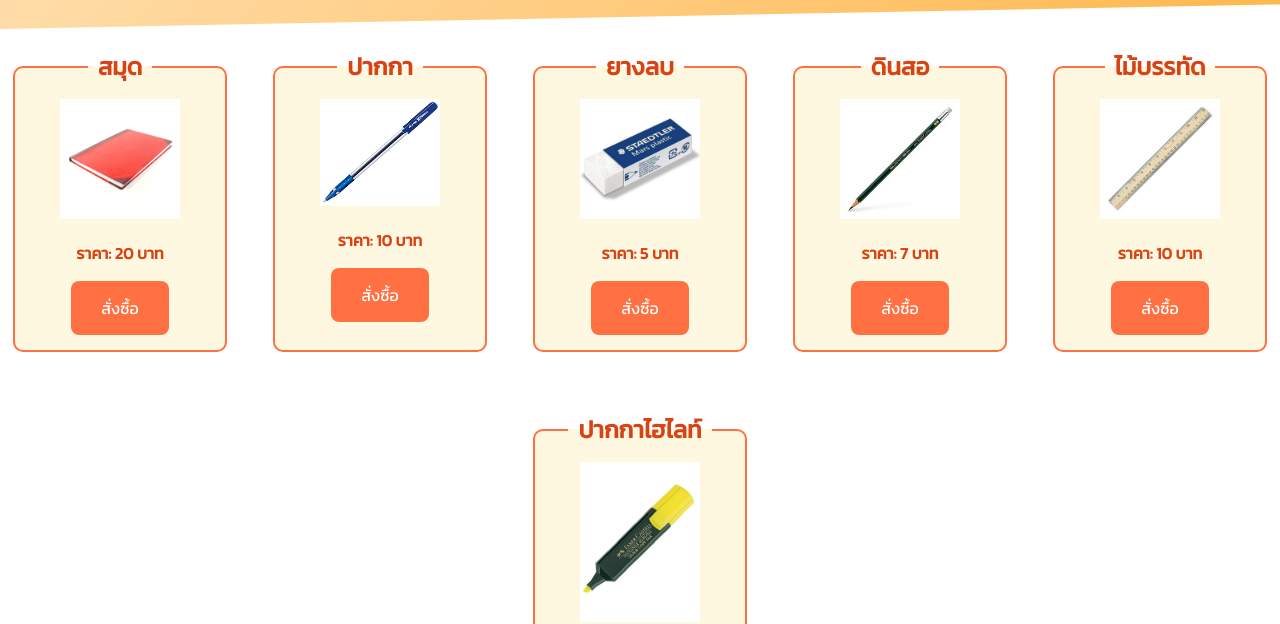
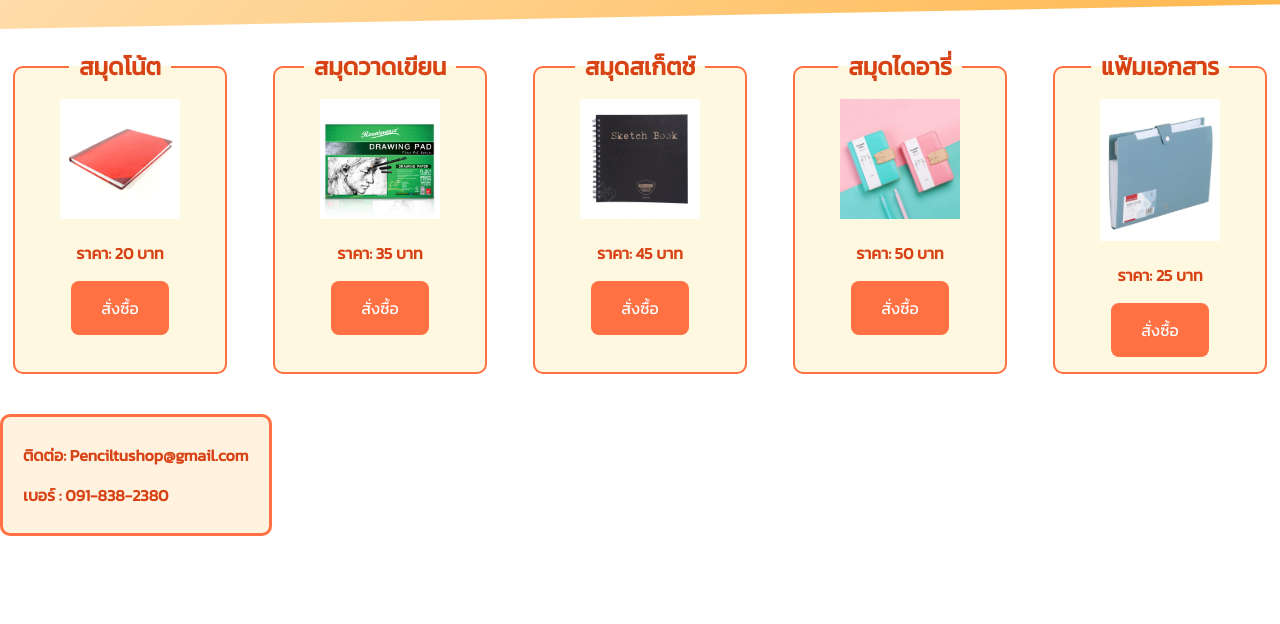
Before and after one commit to Chatchanon-Rueansuk/6809650408_MyShop, a plain HTML site: page my1stcategory.html in a window 1280 px wide. Shown: the part 176-800 px from the top of the page. Drawn offline with Linux system fonts and the light colour scheme.

Commit message:
add product

```diff
--- a/my1stcategory.html
+++ b/my1stcategory.html
@@ -19,8 +19,8 @@
     <section id="products">
         <div class="fieldset-row">
             <fieldset class="title-box">
-                <legend>สมุด</legend>
-                <img src="resources/book.jpg" alt="สมุด" width="120">
+                <legend>สมุดโน้ต</legend>
+                <img src="resources/book.jpg" alt="สมุดโน้ต" width="120">
                 <!--
                 ที่มารูป https://www.google.com/imgres?q=%E0%B8%AA%E0%B8%A1%E0%B8%B8%E0%B8%94&imgurl=https%3A%2F%2Fofficework.co.th%2Fupload%2Fproduct%2F0120-0080-02.JPG&imgrefurl=https%3A%2F%2Fofficework.co.th%2Fproduct-detail.html%3Fpid%3D0120-0080&docid=RzZgT17MqfbRQM&tbnid=0hsRHqWxlKfzEM&vet=12ahUKEwjNuqDThbOPAxUWklYBHYP_C7wQM3oECBcQAA..i&w=600&h=600&hcb=2&ved=2ahUKEwjNuqDThbOPAxUWklYBHYP_C7wQM3oECBcQAA
                 -->
@@ -29,52 +29,42 @@
             </fieldset>
 
             <fieldset class="title-box">
-                <legend>ปากกา</legend>
-                <img src="resources/pen.png" alt="ปากกา" width="120">
+                <legend>สมุดวาดเขียน</legend>
+                <img src="resources/drawingpad.jpg" alt="สมุดวาดเขียน" width="120">
                 <!--
-                ที่มารูป https://www.google.com/url?sa=i&url=https%3A%2F%2Fwww.roritoworld.com%2Fproduct%2Fb-max-fast-ball-pen%2F%3Fsrsltid%3DAfmBOorQ9oN9lrxK4u5MapQX9HrzRegne7d4Qzx9N-SzQK9FbmpNjz75&psig=AOvVaw2hAFsFAY5-ewFO0CmqqBhf&ust=1756660698930000&source=images&cd=vfe&opi=89978449&ved=0CBUQjRxqFwoTCJD6p_OIs48DFQAAAAAdAAAAABAL
+                ที่มารูป https://officework.co.th/product-detail.html?pid=0222-0001
                 -->
-                <p class="price">ราคา: 10 บาท</p>
+                <p class="price">ราคา: 35 บาท</p>
                 <button onclick="placeOrder()">สั่งซื้อ</button>
             </fieldset>
 
             <fieldset class="title-box">
-                <legend>ยางลบ</legend>
-                <img src="resources/eraser.jpg" alt="ยางลบ" width="120">
+                <legend>สมุดสเก็ตช์</legend>
+                <img src="resources/sketchbook.jpg" alt="ยางลบ" width="120">
                 <!--
-                ที่มารูป https://www.google.com/imgres?q=eraser&imgurl=https%3A%2F%2Fgwartzmans.com%2Fcdn%2Fshop%2Fproducts%2Fstaedtler-eraser-staedtler-mars-plastic-eraser-14071195500637_1024x.jpg%3Fv%3D1624080675&imgrefurl=https%3A%2F%2Fgwartzmans.com%2Fproducts%2Fstaedtler-mars-plastic-eraser%3Fsrsltid%3DAfmBOoq87sc_uHAUwk7trQUYtPzJZ0B6snnyrsfQ28Jtnxa-1cgiPcfN&docid=zRU7y61yMjBonM&tbnid=_1tV7v8GVIYANM&vet=12ahUKEwjsrIjahbOPAxW2rVYBHQt7FdYQM3oECBoQAA..i&w=600&h=600&hcb=2&ved=2ahUKEwjsrIjahbOPAxW2rVYBHQt7FdYQM3oECBoQAA
+                ที่มารูป https://stationerymine.com/masterart-sketch-book-%E0%B8%AA%E0%B8%A1%E0%B8%B8%E0%B8%94%E0%B8%AA%E0%B9%80%E0%B8%81%E0%B9%87%E0%B8%95%E0%B8%8B%E0%B9%8C-sp105-8-5inch-152314?srsltid=AfmBOor2DQxnfnkE2D89jYBdJVFfM0ggeYYhaEW0-2uMT6AW8jIMQG3g
                 -->
-                <p class="price">ราคา: 5 บาท</p>
+                <p class="price">ราคา: 45 บาท</p>
                 <button onclick="placeOrder()">สั่งซื้อ</button>
             </fieldset>
 
             <fieldset class="title-box">
-                <legend>ดินสอ</legend>
-                <img src="resources/pencil.jpg" alt="ดินสอ" width="120">
+                <legend>สมุดไดอารี่</legend>
+                <img src="resources/diarybook.jpg" alt="สมุดไดอารี่" width="120">
                 <!--
-                ที่มารูป https://www.google.com/url?sa=i&url=https%3A%2F%2Fwww.faber-castell.com%2Fproducts%2FCastell9000graphitepencilwitheraserB%2F119201&psig=AOvVaw3nXPEmDVRb90L9c75u7Lc2&ust=1756660728097000&source=images&cd=vfe&opi=89978449&ved=0CBUQjRxqFwoTCLCz6uiIs48DFQAAAAAdAAAAABAE
+                ที่มารูป https://stationerymine.com/masterart-sketch-book-%E0%B8%AA%E0%B8%A1%E0%B8%B8%E0%B8%94%E0%B8%AA%E0%B9%80%E0%B8%81%E0%B9%87%E0%B8%95%E0%B8%8B%E0%B9%8C-sp105-8-5inch-152314?srsltid=AfmBOor2DQxnfnkE2D89jYBdJVFfM0ggeYYhaEW0-2uMT6AW8jIMQG3g
                 -->
-                <p class="price">ราคา: 7 บาท</p>
+                <p class="price">ราคา: 50 บาท</p>
                 <button onclick="placeOrder()">สั่งซื้อ</button>
             </fieldset>
 
             <fieldset class="title-box">
-                <legend>ไม้บรรทัด</legend>
-                <img src="resources/ruler.jpg" alt="ไม้บรรทัด" width="120">
+                <legend>แฟ้มเอกสาร</legend>
+                <img src="resources/folder.jpeg" alt="แฟ้มเอกสาร" width="120">
                 <!--
                 ที่มารูป https://www.google.com/url?sa=i&url=https%3A%2F%2Fwww.amazon.nl%2F-%2Fen%2FSCHOOL-RULER-WOOD-12-SINGLE%2Fdp%2FB001AZ06RG&psig=AOvVaw1ifaEp64pB_eDoMEtXzvFO&ust=1756660743711000&source=images&cd=vfe&opi=89978449&ved=0CBUQjRxqFwoTCMjpoN6Is48DFQAAAAAdAAAAABAE
                 -->
-                <p class="price">ราคา: 10 บาท</p>
-                <button onclick="placeOrder()">สั่งซื้อ</button>
-            </fieldset>
-
-            <fieldset class="title-box">
-                <legend>ปากกาไฮไลท์</legend>
-                <img src="resources/highlighter pen.jpg" alt="ปากกาไฮไลท์" width="120">
-                <!--
-                ที่มารูป https://storef.in/product/faber-castell-highlighter-pen/?srsltid=AfmBOoqM11NgOEA80CdSydD7AjlAhQFpklttYfb3XzvSEjVt5MLTVrhh
-                -->
-                <p class="price">ราคา: 5 บาท</p>
+                <p class="price">ราคา: 25 บาท</p>
                 <button onclick="placeOrder()">สั่งซื้อ</button>
             </fieldset>
 
```
Also changed, not shown: my2ndcategory.html (+11 -9 lines), resources/diarybook.jpg (added), resources/drawingpad.jpg (added), resources/folder.jpeg (added), resources/liquid.jpg (added), resources/sketchbook.jpg (added).
